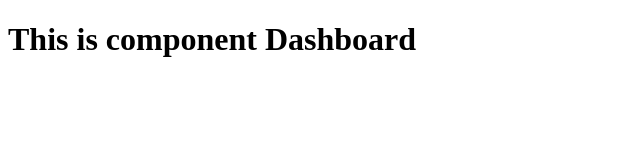
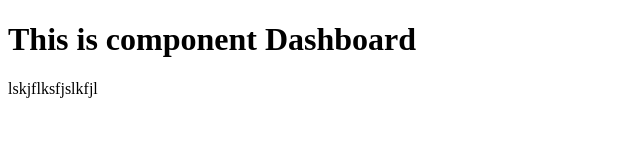
Before and after one commit to dadjin16/project-react, a React app: page src/index.html in a window 1280 px wide. Shown: the whole page, without its empty margins (0-640 px from the left). Built offline with nearby package versions, Linux system fonts and the light colour scheme.

Commit message:
Change text

```diff
--- a/src/index.html
+++ b/src/index.html
@@ -7,5 +7,6 @@
     </head>
     <body>
        <div id="root"></div>
+       <p>lskjflksfjslkfjl</p>
     </body>
 </html>
```
